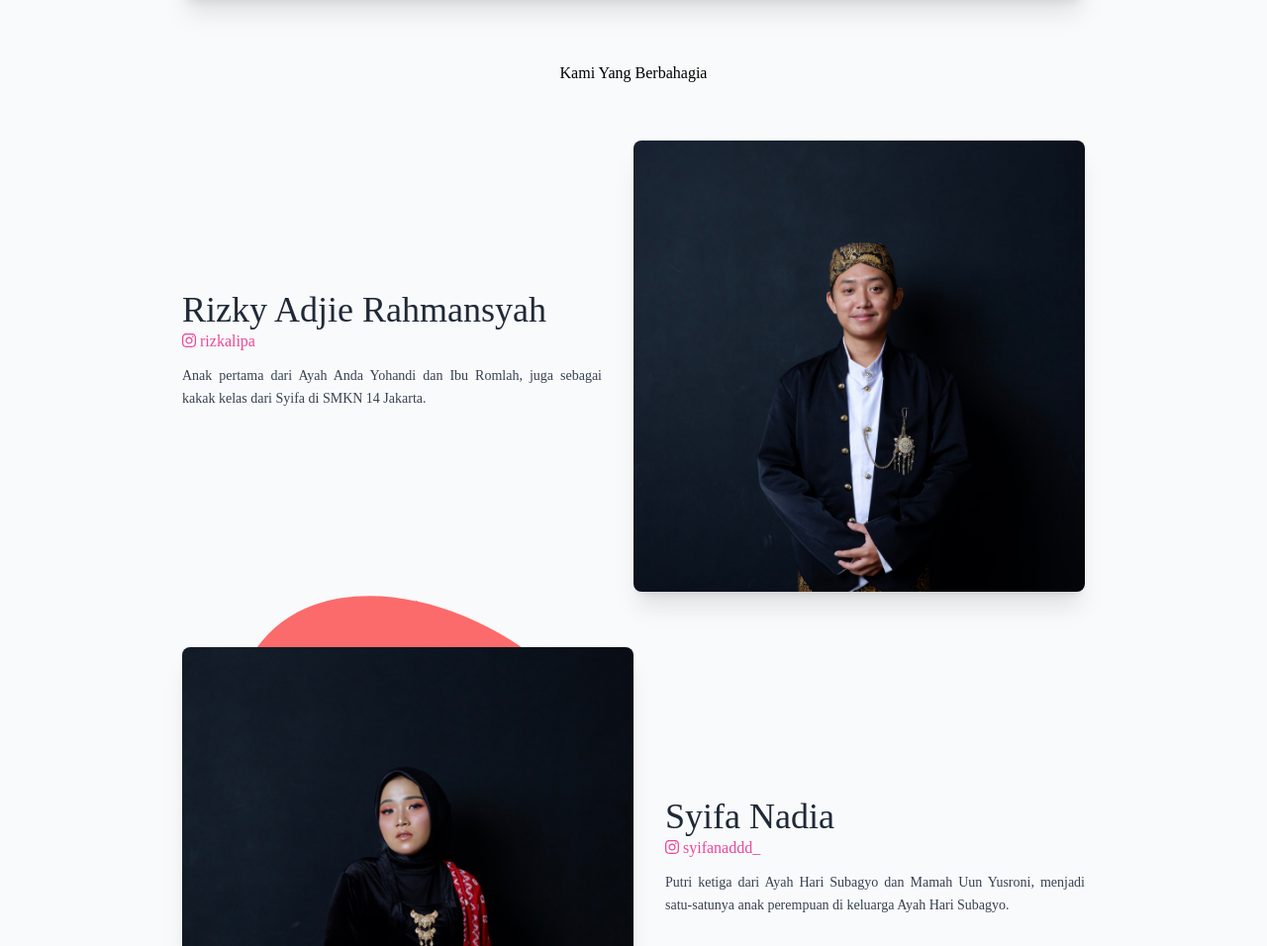
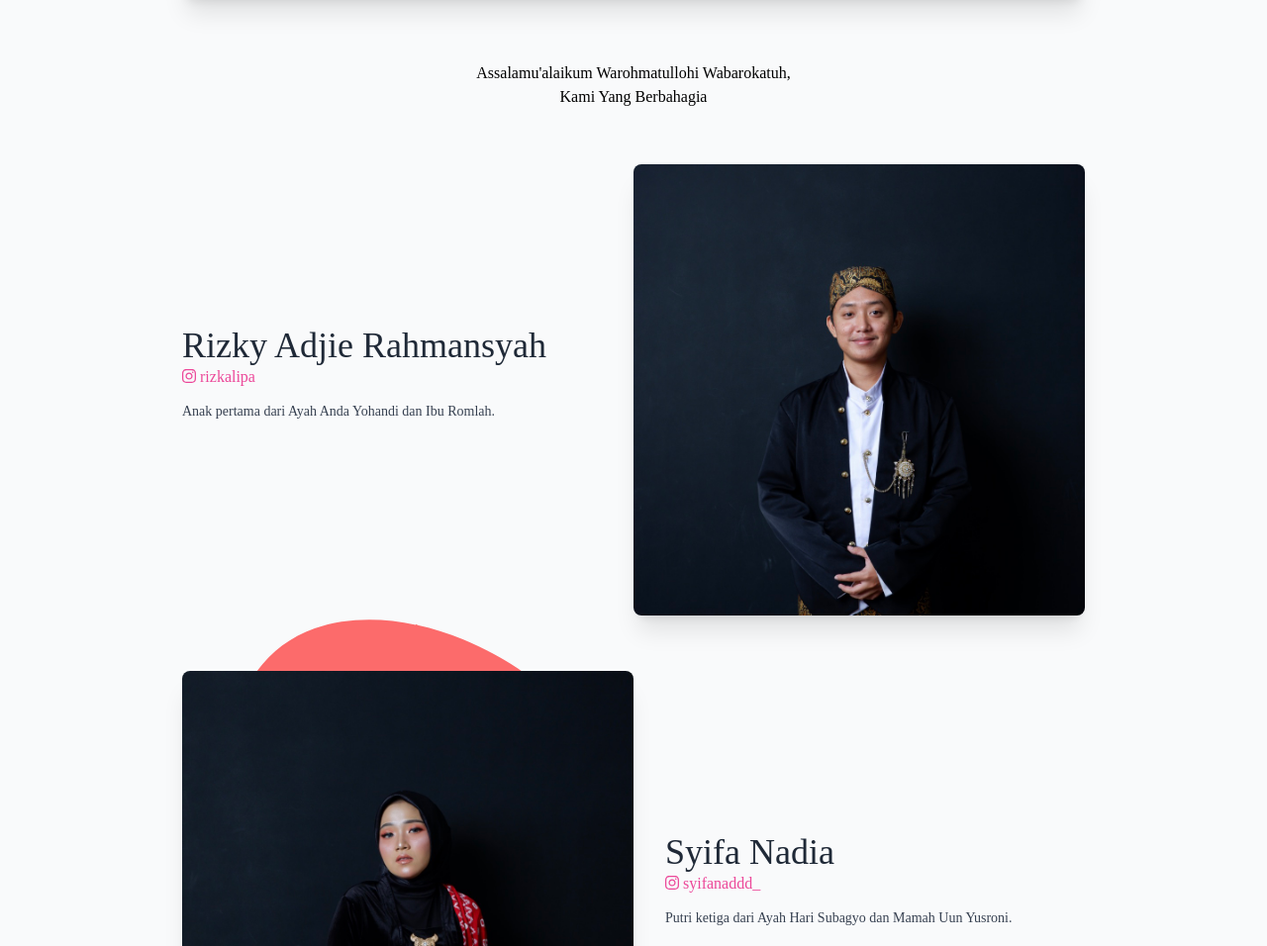
Before and after one commit to rizkalipa/my-wedding, a Vue app: page / in a window 1280 px wide. Shown: the part 514-1470 px from the top of the page at 99% size. Built offline with nearby package versions, Linux system fonts and the light colour scheme; grey boxes are pictures that could not be loaded.

Commit message:
revision wording 1

```diff
--- a/src/components/HomePage.vue
+++ b/src/components/HomePage.vue
@@ -28,6 +28,7 @@
 
         <div class="text-left bg-gray-50 p-8 pb-16 -mt-48 flex flex-col md:flex-row justify-center">
             <div class="mt-48 w-full md:w-3/4 text-center">
+                <h1>Assalamu'alaikum Warohmatullohi Wabarokatuh,</h1>
                 <h1>Kami Yang Berbahagia</h1>
 
                 <div class="mt-14 text-center md:text-left flex flex-col md:flex-row items-center justify-between">
@@ -39,7 +40,7 @@
                         </a>
 
                         <p class="text-sm mt-3 tracking-normal leading-relaxed text-justify text-gray-700">
-                            Anak pertama dari Ayah Anda Yohandi dan Ibu Romlah, juga sebagai kakak kelas dari Syifa di SMKN 14 Jakarta.
+                            Anak pertama dari Ayah Anda Yohandi dan Ibu Romlah.
                         </p>
                     </div>
                     <div class="w-full md:w-1/2">
@@ -70,7 +71,7 @@
                         </a>
 
                         <p class="text-sm mt-3 tracking-normal leading-relaxed text-justify text-gray-700">
-                            Putri ketiga dari Ayah Hari Subagyo dan Mamah Uun Yusroni, menjadi satu-satunya anak perempuan di keluarga Ayah Hari Subagyo.
+                            Putri ketiga dari Ayah Hari Subagyo dan Mamah Uun Yusroni.
                         </p>
                     </div>
                     <div class="w-full md:w-1/2 block md:hidden">
@@ -94,7 +95,7 @@
                 <p class="drop-shadow-lg">
                     Bermaksud mengundang {{ getCaller }} :
                 </p>
-                <h1 class="my-5 font-wedding text-5xl text-semibold text-wedding drop-shadow-lg">{{ name }}</h1>
+                <h1 class="my-5 font-wedding text-5xl text-semibold text-red-500 drop-shadow-lg">{{ name }}</h1>
                 <p class="drop-shadow-lg">
                     Untuk datang pada {{ getEvent }} pernikahan kami yang dilaksanakan pada : <br>
                 </p>
@@ -160,7 +161,7 @@
                         <h2 class="font-wedding text-5xl">2021-<span class="text-pink-500">2022</span> </h2>
 
                         <p class="mt-5 leading-relaxed text-justify pb-8 md:pl-8">
-                            Ternyata yang kita harapkan ga selamanya selalu terwujud. Mulai dari rencana lamaran tanggal 12 Juni dan pernikahan kita awal tahun 2023, Ternyata ada sebuah prank
+                            Ternyata yang kita harapkan tidak selamanya harus terwujud. Mulai dari rencana lamaran tanggal 12 Juni dan pernikahan kita awal tahun 2023, Ternyata ada sebuah prank
                             membuat kita selangkah lebih cepat untuk bersama. Semoga tetap lancar sampai hari pelaminan, dan menjadi istri lembut idaman. <br><br>
 
                             Salam, <br>
```
